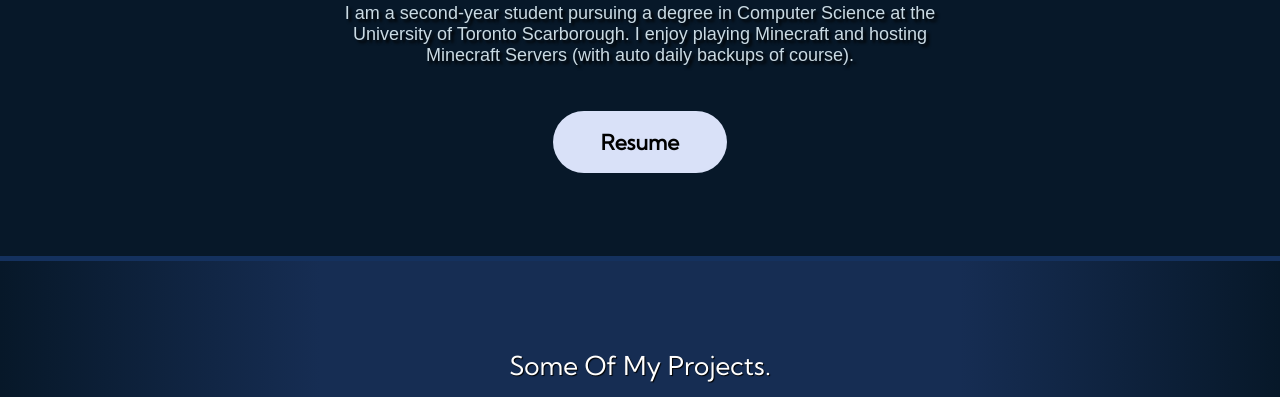
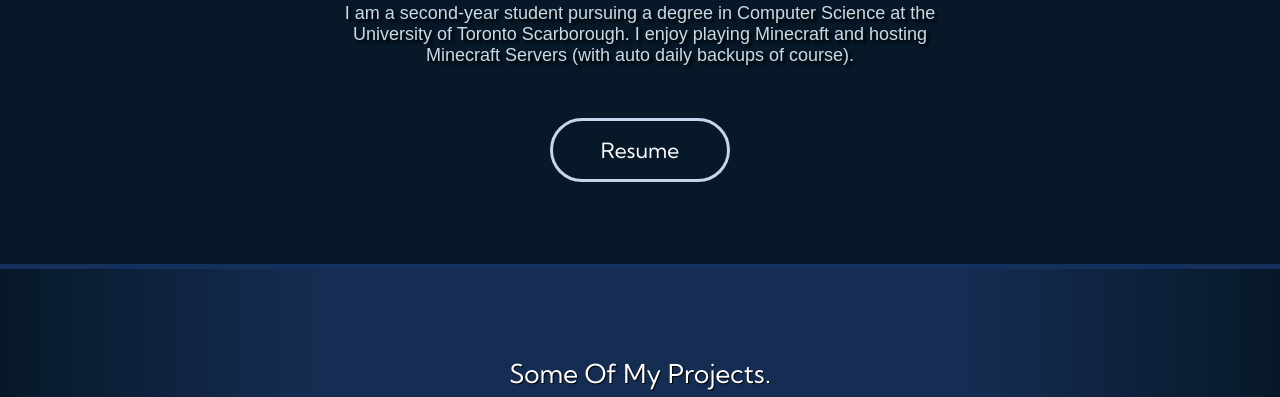
Before and after one commit to KingLai23/personal-website, a plain HTML site: page index.html in a window 1280 px wide. In both pictures the pointer is over the link "Resume". Shown: the part 403-800 px from the top of the page. Drawn offline with Linux system fonts and the light colour scheme; a web font is replaced by a local one.

Commit message:
small change

```diff
--- a/index_style.css
+++ b/index_style.css
@@ -93,7 +93,7 @@ html {
     text-align: center;
     font-size: 21;
     font-weight: bold;
-    padding-top: 3vh;
+    padding-top: 4vh;
     padding-bottom: 10vh;
 }
 
@@ -102,14 +102,15 @@ html {
     text-decoration: none;
     background-color: #c9d3ee;
     border-radius: 50px 50px;
+    border: #c9d3ee solid 3px;
     /* box-shadow: 2px 2px 4px #000000; */
-    padding: 18px 48px;
+    padding: 16px 48px;
 }
 
 .resume a:hover {
-    transition: color 0.3s ease-in-out;
-    background-color: #d9e1f8;
-    transition: background-color 0.3s ease-in-out;
+    color: #fff;
+    font-weight: normal;
+    background-color: #071829;
 }
 
 .horizontal-line {
```
